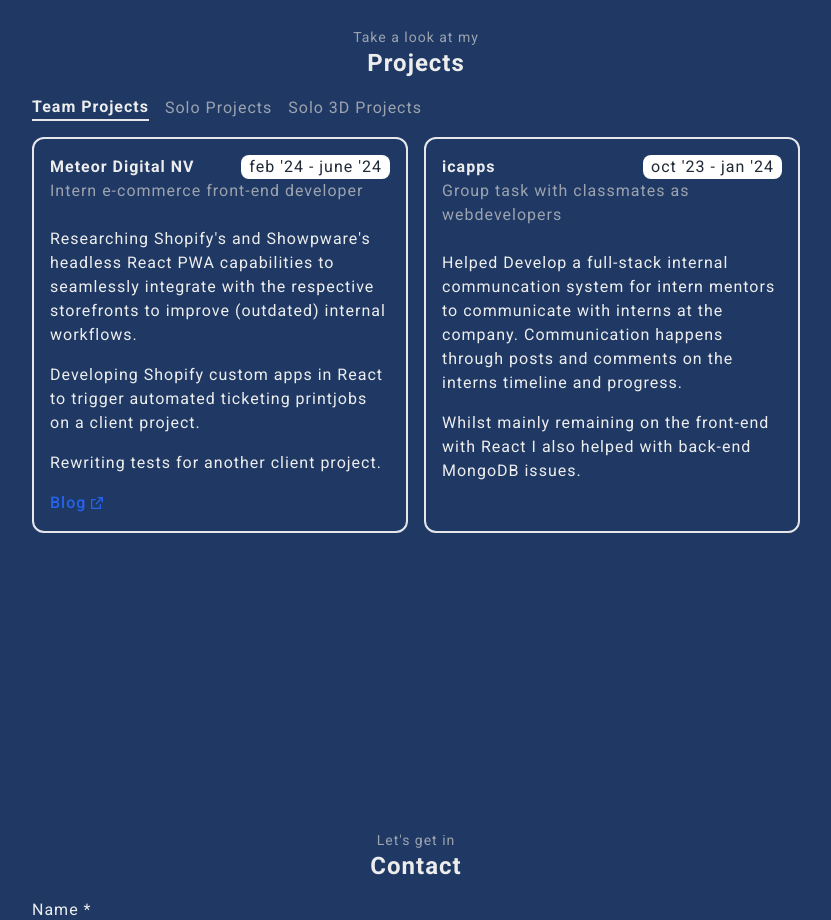
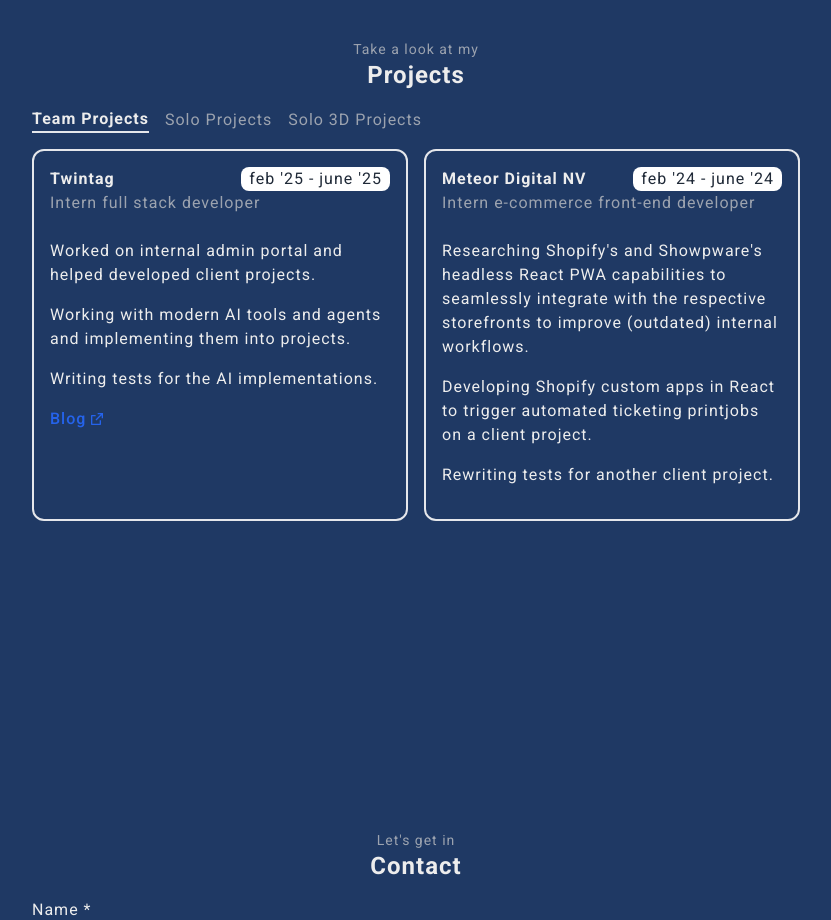
Before and after one commit to dachig/my-portfolio, a Next.js app: page / in a window 1280 px wide. Shown: the part 2520-3440 px from the top of the page, without its empty margins (224-1055 px from the left). Built offline with nearby package versions, Linux system fonts and the light colour scheme.

Commit message:
update: team projects update

```diff
--- a/src/app/components/Projects.tsx
+++ b/src/app/components/Projects.tsx
@@ -60,6 +60,17 @@ const solo3DProjects = [
 
 const teamProjects = [
   {
+    who: "Twintag",
+    function: "Intern full stack developer",
+    period: "feb '25 - june '25",
+    description: [
+      "Worked on internal admin portal and helped developed client projects.",
+      "Working with modern AI tools and agents and implementing them into projects.",
+      "Writing tests for the AI implementations.",
+    ],
+    link: "https://twintagblog.vercel.app/",
+  },
+  {
     who: "Meteor Digital NV",
     function: "Intern e-commerce front-end developer",
     period: "feb '24 - june '24",
@@ -67,16 +78,6 @@ const teamProjects = [
       "Researching Shopify's and Showpware's headless React PWA capabilities to seamlessly integrate with the respective storefronts to improve (outdated) internal workflows.",
       "Developing Shopify custom apps in React to trigger automated ticketing printjobs on a client project.",
       "Rewriting tests for another client project.",
-    ],
-    link: "https://twintagblog.vercel.app/",
-  },
-  {
-    who: "icapps",
-    function: "Group task with classmates as webdevelopers",
-    period: "oct '23 - jan '24",
-    description: [
-      "Helped Develop a full-stack internal communcation system for intern mentors to communicate with interns at the company. Communication happens through posts and comments on the interns timeline and progress.",
-      "Whilst mainly remaining on the front-end with React I also helped with back-end MongoDB issues.",
     ],
     link: null,
   },
```
